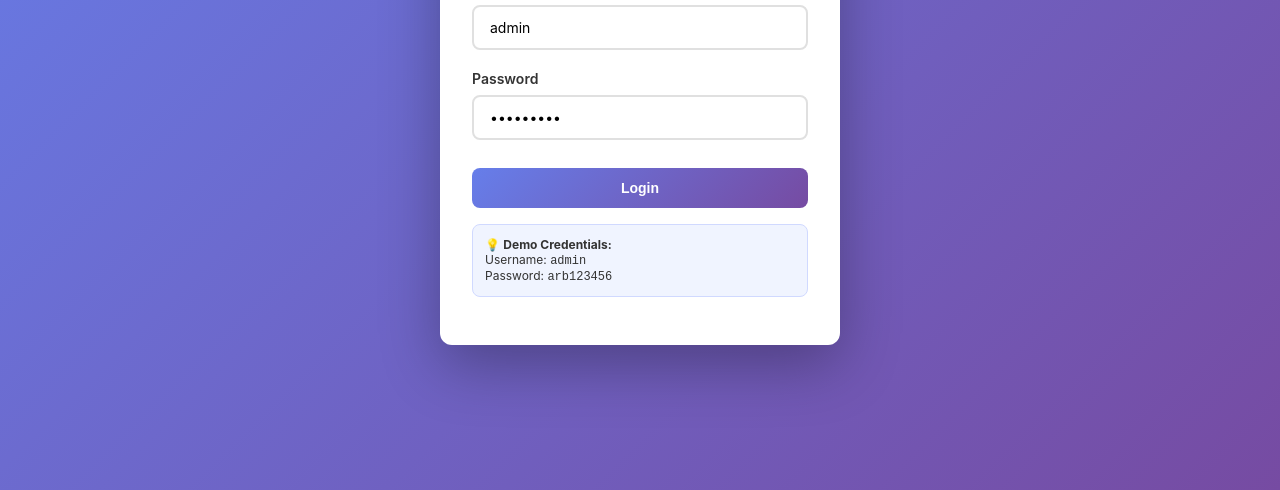
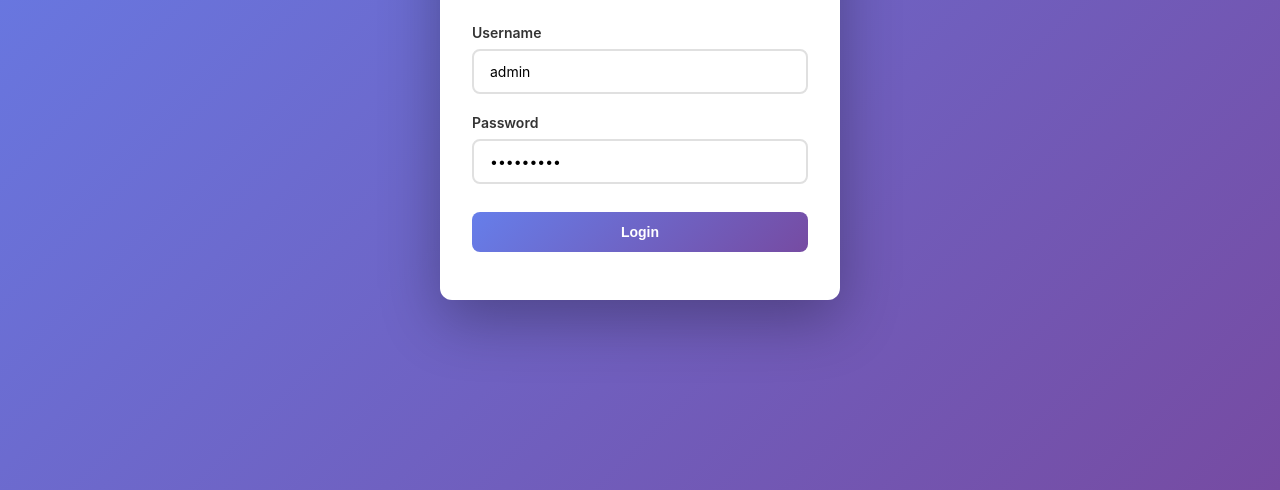
Before and after one commit to jaggu26/arbitrage-bot, a website: page public/login.html in a window 1280 px wide. Shown: the part 310-800 px from the top of the page. Drawn offline with Linux system fonts and the light colour scheme.

Commit message:
Remove visible credentials from login page

```diff
--- a/public/login.html
+++ b/public/login.html
@@ -118,16 +118,6 @@
       display: block;
     }
 
-    .info-box {
-      background: #f0f4ff;
-      border: 1px solid #d0d9ff;
-      border-radius: 8px;
-      padding: 12px;
-      margin-top: 16px;
-      font-size: 12px;
-      color: #333;
-    }
-
     .spinner {
       display: none;
       width: 16px;
@@ -182,12 +172,6 @@
       </button>
 
       <div class="error-message" id="errorMessage"></div>
-
-      <div class="info-box">
-        💡 <strong>Demo Credentials:</strong><br>
-        Username: <code>admin</code><br>
-        Password: <code>arb123456</code>
-      </div>
     </form>
   </div>
 
```
